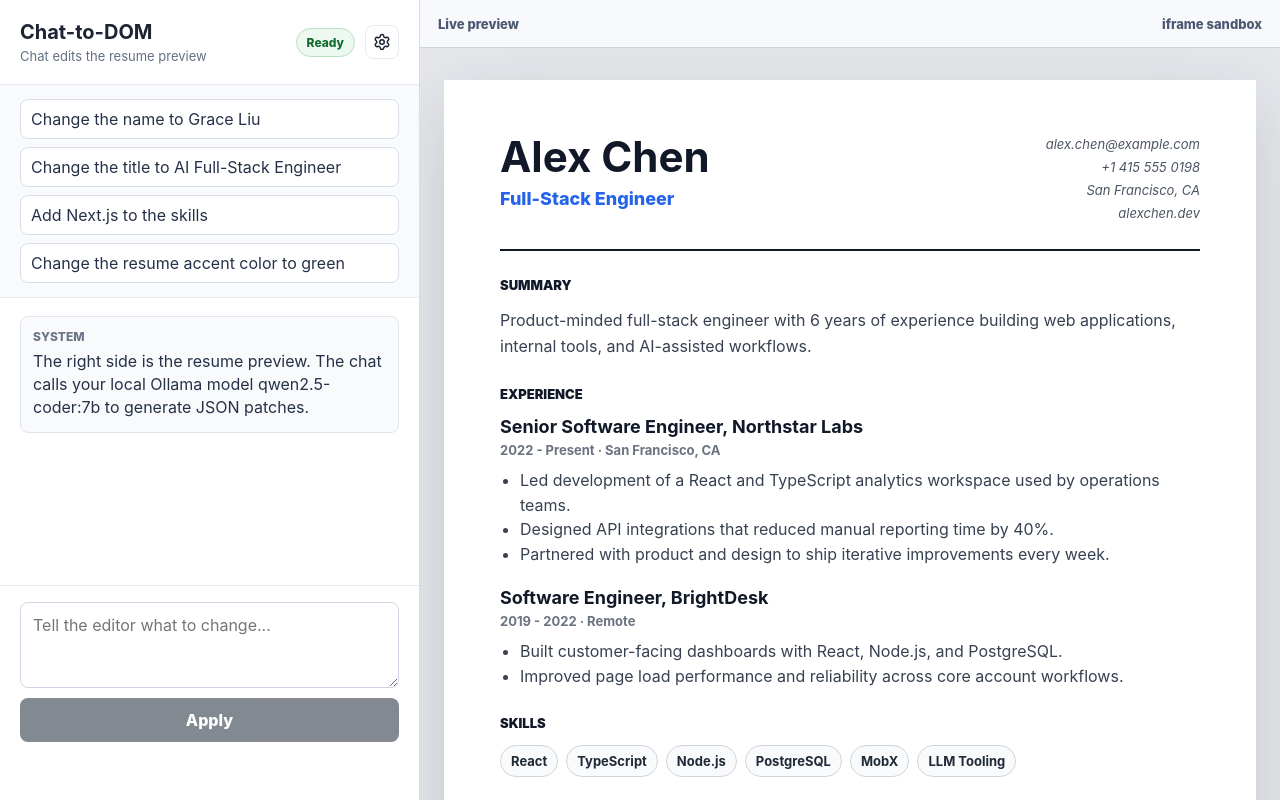
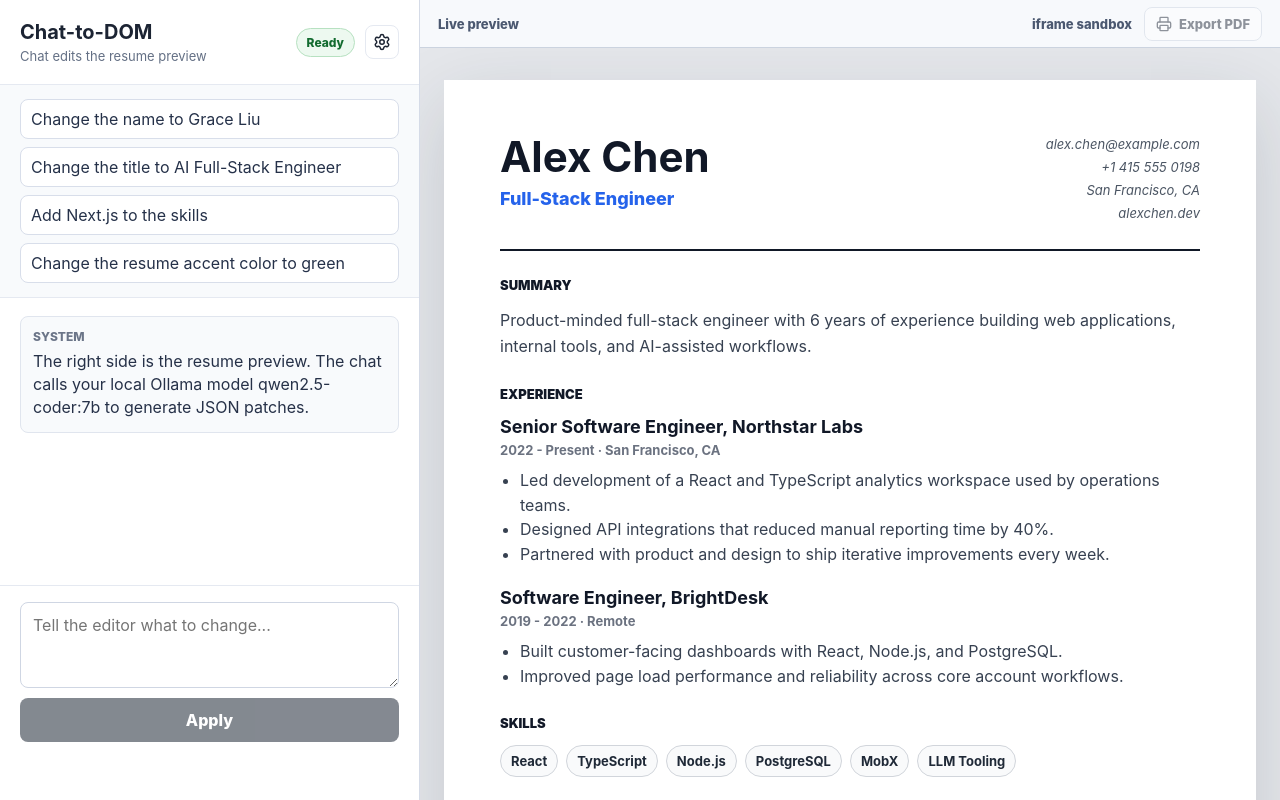
Before and after one commit to george-yi-hao-xu/resume-agent, a React (Vite) app: page / in a window 1280 px wide. Built offline with nearby package versions, Linux system fonts and the light colour scheme.

Commit message:
feat: print pdf

```diff
--- a/index.html
+++ b/index.html
@@ -3,7 +3,7 @@
   <head>
     <meta charset="UTF-8" />
     <meta name="viewport" content="width=device-width, initial-scale=1.0" />
-    <title>Resume Pro</title>
+    <title>Resume Bro</title>
   </head>
   <body>
     <div id="root"></div>
--- a/src/components/PreviewPanel.scss
+++ b/src/components/PreviewPanel.scss
@@ -19,6 +19,44 @@
   font-weight: 800;
 }
 
+.preview-toolbar-actions {
+  display: flex;
+  flex: 0 0 auto;
+  align-items: center;
+  gap: 12px;
+}
+
+.preview-export-button {
+  display: inline-flex;
+  align-items: center;
+  justify-content: center;
+  gap: 7px;
+  min-height: 34px;
+  border: 1px solid #cbd3df;
+  border-radius: 8px;
+  padding: 0 11px;
+  color: #1c2433;
+  background: #ffffff;
+  font: inherit;
+  font-size: 13px;
+  font-weight: 800;
+  cursor: pointer;
+
+  &:hover:not(:disabled) {
+    background: #eef3fb;
+  }
+
+  &:focus-visible {
+    outline: 2px solid #2f6fed;
+    outline-offset: 2px;
+  }
+
+  &:disabled {
+    cursor: not-allowed;
+    opacity: 0.48;
+  }
+}
+
 iframe {
   width: 100%;
   height: 100%;
--- a/src/components/PreviewPanel.tsx
+++ b/src/components/PreviewPanel.tsx
@@ -1,4 +1,5 @@
 import { useEffect, useRef } from "react";
+import { Printer } from "lucide-react";
 import { useStore } from "../stores";
 import "./PreviewPanel.scss";
 import { observer } from "mobx-react-lite";
@@ -16,12 +17,25 @@ export const PreviewPanel = observer(() => {
     <section className="preview-panel" aria-label="Live preview">
       <div className="preview-toolbar">
         <span>Live preview</span>
-        <span>iframe sandbox</span>
+        <div className="preview-toolbar-actions">
+          <span>iframe sandbox</span>
+          <button
+            type="button"
+            className="preview-export-button"
+            disabled={!resumeStore.previewDocument}
+            onClick={() => {
+              resumeStore.printPreview();
+            }}
+          >
+            <Printer size={16} aria-hidden="true" />
+            <span>Export PDF</span>
+          </button>
+        </div>
       </div>
       <iframe
         ref={iframeRef}
         title="Editable page preview"
-        sandbox="allow-same-origin"
+        sandbox="allow-same-origin allow-modals"
         onLoad={() => {
           resumeStore.setPreviewDocument(iframeRef.current?.contentDocument ?? undefined);
         }}
--- a/src/components/previewHtml.ts
+++ b/src/components/previewHtml.ts
@@ -125,6 +125,24 @@ export const initialPreviewHtml = `<!doctype html>
           font-size: 34px;
         }
       }
+      @page {
+        size: A4;
+        margin: 0;
+      }
+      @media print {
+        html,
+        body {
+          width: 210mm;
+          min-height: 297mm;
+          background: #ffffff;
+        }
+        ${S.resume} {
+          width: 210mm;
+          min-height: 297mm;
+          margin: 0;
+          box-shadow: none;
+        }
+      }
     </style>
   </head>
   <body>
--- a/src/stores/ResumeStore.ts
+++ b/src/stores/ResumeStore.ts
@@ -7,18 +7,31 @@ import { initialPreviewHtml } from "../components/previewHtml";
 import { PatchAction, type PatchResult, type UiPatch } from "../types";
 
 export class ResumeStore {
+  previewFrame?: HTMLIFrameElement;
   previewDocument?: Document;
 
   constructor() {
     makeAutoObservable(this, {
+      previewFrame: observable.ref,
       previewDocument: observable.ref
     });
   }
 
   initializePreview(frame: HTMLIFrameElement | null): void {
     if (frame) {
+      this.previewFrame = frame;
       frame.srcdoc = initialPreviewHtml;
     }
+  }
+
+  printPreview(): void {
+    const previewWindow = this.previewFrame?.contentWindow;
+    if (!previewWindow || !this.previewDocument) {
+      return;
+    }
+
+    previewWindow.focus();
+    previewWindow.print();
   }
 
   setPreviewDocument(doc: Document | undefined): void {
```
